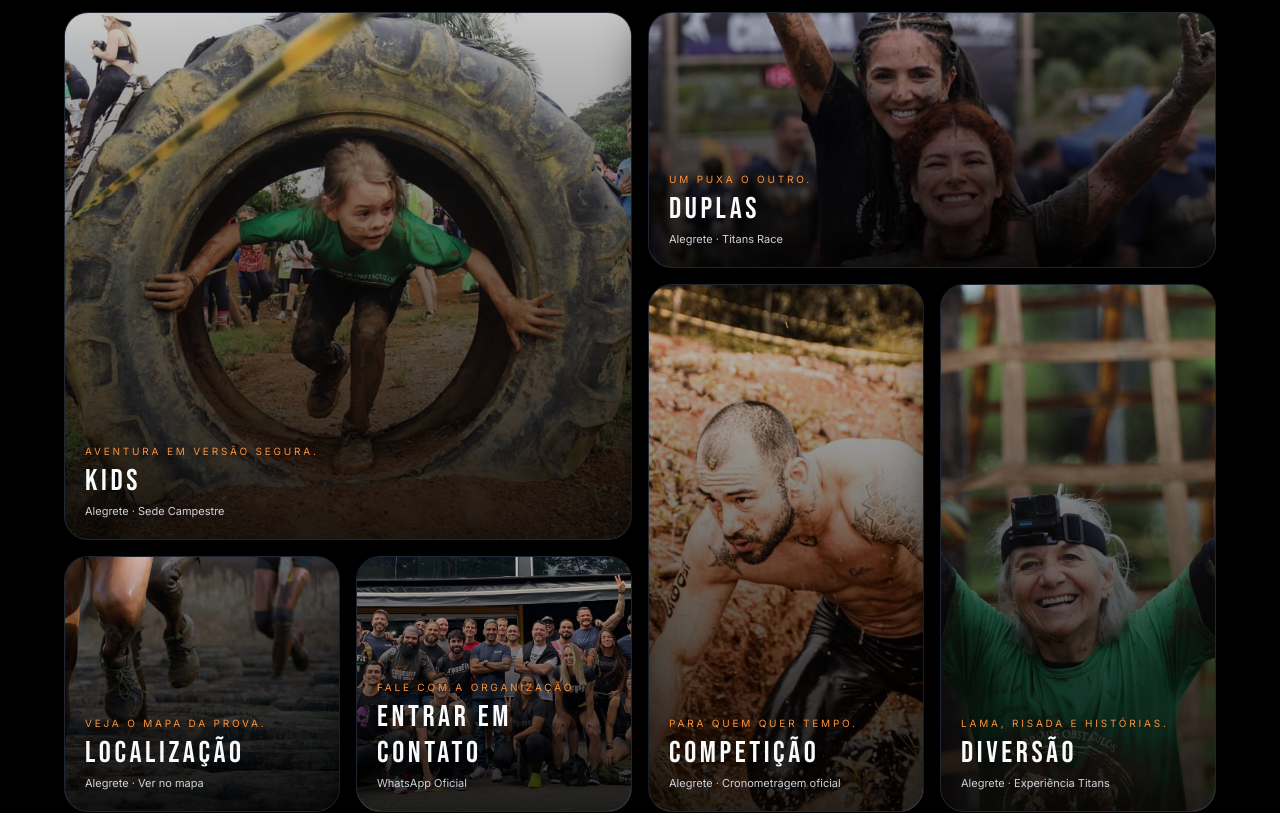
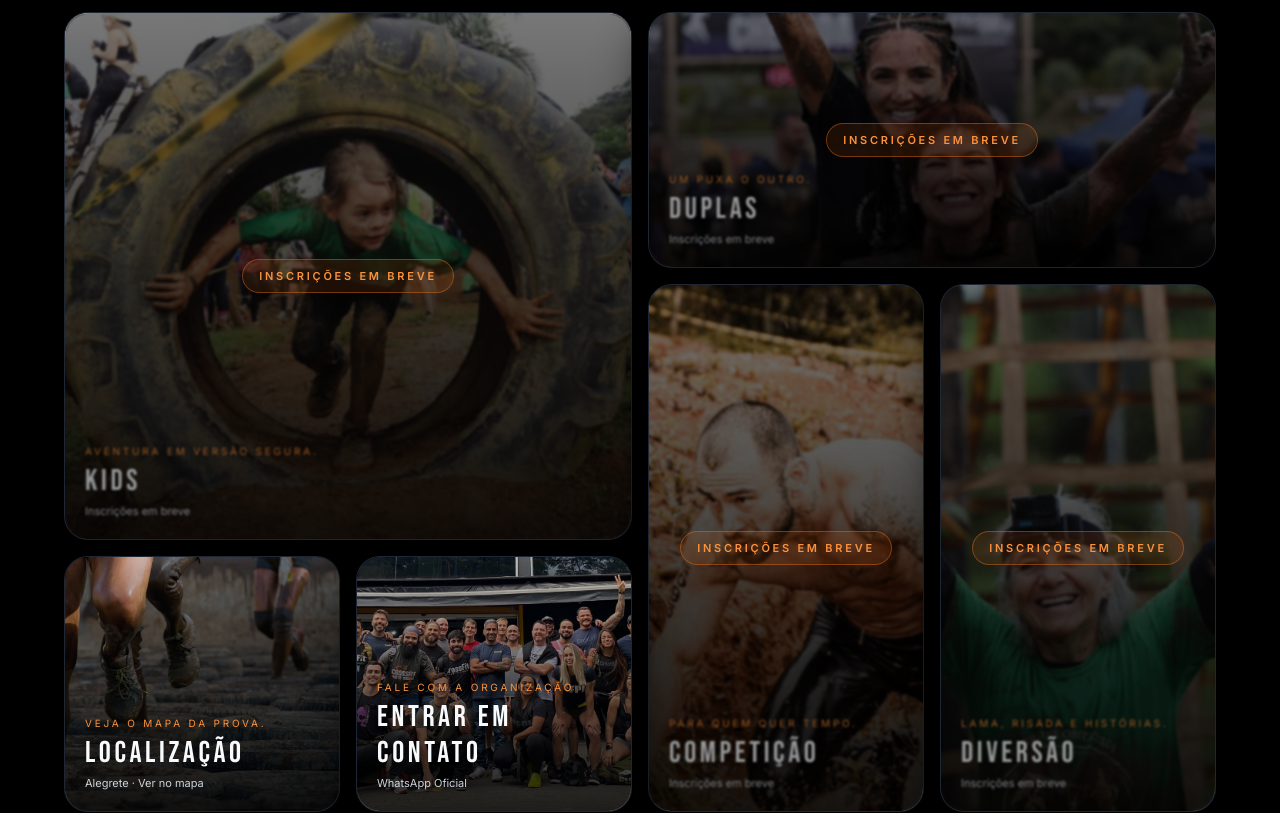
Before and after one commit to Niltinho77/titans-race-landing, a Next.js app: page / in a window 1280 px wide. Shown: the part 860-1673 px from the top of the page. Built offline with nearby package versions, Linux system fonts and the light colour scheme.

Commit message:
desabilitando botoes de checkout

```diff
--- a/src/components/ExperienceGridSection.tsx
+++ b/src/components/ExperienceGridSection.tsx
@@ -9,7 +9,8 @@ type Tile = {
   subtitle: string;
   location: string;
   image: string;
-  href: string;
+  href?: string;
+  disabled?: boolean;
   className?: string;
 };
 
@@ -18,38 +19,40 @@ const tiles: Tile[] = [
     id: "kids",
     title: "KIDS",
     subtitle: "Aventura em versão segura.",
-    location: "Alegrete · Sede Campestre",
+    location: "Inscrições em breve",
     image: "/images/kids.png",
-    href: "/checkout?modality=kids",
+    disabled: true,
     className: "md:col-span-2 md:row-span-2",
   },
   {
     id: "duplas",
     title: "DUPLAS",
     subtitle: "Um puxa o outro.",
-    location: "Alegrete · Titans Race",
+    location: "Inscrições em breve",
     image: "/images/duplas.png",
-    href: "/checkout?modality=duplas",
+    disabled: true,
     className: "md:col-span-2 md:row-span-1",
   },
   {
     id: "competicao",
     title: "COMPETIÇÃO",
     subtitle: "Para quem quer tempo.",
-    location: "Alegrete · Cronometragem oficial",
+    location: "Inscrições em breve",
     image: "/images/competicao.png",
-    href: "/checkout?modality=competicao",
+    disabled: true,
     className: "md:col-span-1 md:row-span-2",
   },
   {
     id: "diversao",
     title: "DIVERSÃO",
     subtitle: "Lama, risada e histórias.",
-    location: "Alegrete · Experiência Titans",
+    location: "Inscrições em breve",
     image: "/images/diversao.png",
-    href: "/checkout?modality=diversao",
+    disabled: true,
     className: "md:col-span-1 md:row-span-2",
   },
+
+  // CONTINUAM ATIVOS
   {
     id: "localizacao",
     title: "LOCALIZAÇÃO",
@@ -57,7 +60,6 @@ const tiles: Tile[] = [
     location: "Alegrete · Ver no mapa",
     image: "/images/localizacao.webp",
     href: "#local",
-    className: "md:col-span-1 md:row-span-1",
   },
   {
     id: "contato",
@@ -65,8 +67,7 @@ const tiles: Tile[] = [
     subtitle: "Fale com a organização",
     location: "WhatsApp Oficial",
     image: "/images/contato.jpg",
-    href: "https://wa.me/5555992234690?text=Olá!%20Tenho%20interesse%20na%20Titans%20Race%20e%20gostaria%20de%20tirar%20uma%20dúvida.",
-    className: "md:col-span-1 md:row-span-1",
+    href: "https://wa.me/5555992234690?text=Olá!%20Tenho%20interesse%20na%20Titans%20Race",
   },
 ];
 
@@ -77,7 +78,7 @@ export function ExperienceGridSection() {
       className="relative bg-black px-4 py-10 md:px-0 md:py-0"
     >
       <div className="mx-auto flex max-w-6xl flex-col gap-4 py-4 md:py-10">
-        {/* Header bem discreto */}
+        {/* Header */}
         <div className="hidden items-center justify-between text-xs text-slate-300 md:flex">
           <span className="tracking-[0.28em] uppercase text-slate-400">
             modalidades & experiências
@@ -90,44 +91,62 @@ export function ExperienceGridSection() {
         {/* GRID */}
         <div className="grid min-h-[80vh] grid-cols-1 gap-4 md:min-h-[100vh] md:grid-cols-4 md:grid-rows-3">
           {tiles.map((tile, index) => (
-            <motion.a
+            <motion.div
               key={tile.id}
-              href={tile.href}
               className={`
                 group relative flex overflow-hidden rounded-3xl
                 border border-slate-700/60 bg-black/60
                 shadow-[0_18px_50px_rgba(0,0,0,0.9)]
+                ${tile.disabled ? "cursor-not-allowed opacity-80" : ""}
                 ${tile.className ?? ""}
               `}
               initial={{ opacity: 0, scale: 0.96, y: 10 }}
               whileInView={{ opacity: 1, scale: 1, y: 0 }}
               viewport={{ once: true, amount: 0.3 }}
               transition={{ duration: 0.5, delay: index * 0.07 }}
-              whileHover={{
-                scale: 1.03,
-                y: -6,
-                rotateX: 2,
-                rotateY: -2,
-              }}
+              whileHover={
+                tile.disabled
+                  ? undefined
+                  : {
+                      scale: 1.03,
+                      y: -6,
+                      rotateX: 2,
+                      rotateY: -2,
+                    }
+              }
             >
-              {/* Glow na borda em hover */}
+              {/* Link somente se estiver ativo */}
+              {tile.href && !tile.disabled && (
+                <a
+                  href={tile.href}
+                  className="absolute inset-0 z-20"
+                  aria-label={tile.title}
+                />
+              )}
+
+              {/* Overlay “Inscrições em breve” */}
+              {tile.disabled && (
+                <div className="absolute inset-0 z-20 flex items-center justify-center bg-black/40 backdrop-blur-[1px]">                  <span className="rounded-full border border-orange-500/40 bg-orange-500/10 px-4 py-2 text-[11px] font-semibold uppercase tracking-[0.25em] text-orange-400">
+                    Inscrições em breve
+                  </span>
+                </div>
+              )}
+
+              {/* Glow */}
               <div className="pointer-events-none absolute inset-0 opacity-0 group-hover:opacity-100 transition-opacity duration-300">
                 <div className="absolute inset-[1px] rounded-3xl bg-gradient-to-br from-orange-500/45 via-transparent to-yellow-300/25 blur-[6px]" />
               </div>
 
-              {/* Imagem de fundo */}
+              {/* Imagem */}
               <div className="absolute inset-0">
                 <div
                   className="h-full w-full bg-cover bg-center transition-transform duration-500 group-hover:scale-110"
-                  style={{
-                    backgroundImage: `url(${tile.image})`,
-                  }}
+                  style={{ backgroundImage: `url(${tile.image})` }}
                 />
-                {/* Overlay escuro */}
-                <div className="absolute inset-0 bg-gradient-to-t from-black/85 via-black/55 to-black/20 group-hover:from-black/70 group-hover:via-black/40 group-hover:to-black/10 transition-colors duration-300" />
+                <div className="absolute inset-0 bg-gradient-to-t from-black/85 via-black/55 to-black/20 transition-colors duration-300" />
               </div>
 
-              {/* Conteúdo do botão – versão limpa */}
+              {/* Conteúdo */}
               <div className="relative z-10 flex flex-1 flex-col justify-end p-4 sm:p-5">
                 <p className="text-[10px] uppercase tracking-[0.28em] text-orange-400 drop-shadow">
                   {tile.subtitle}
@@ -139,7 +158,7 @@ export function ExperienceGridSection() {
                   {tile.location}
                 </p>
               </div>
-            </motion.a>
+            </motion.div>
           ))}
         </div>
       </div>
```
